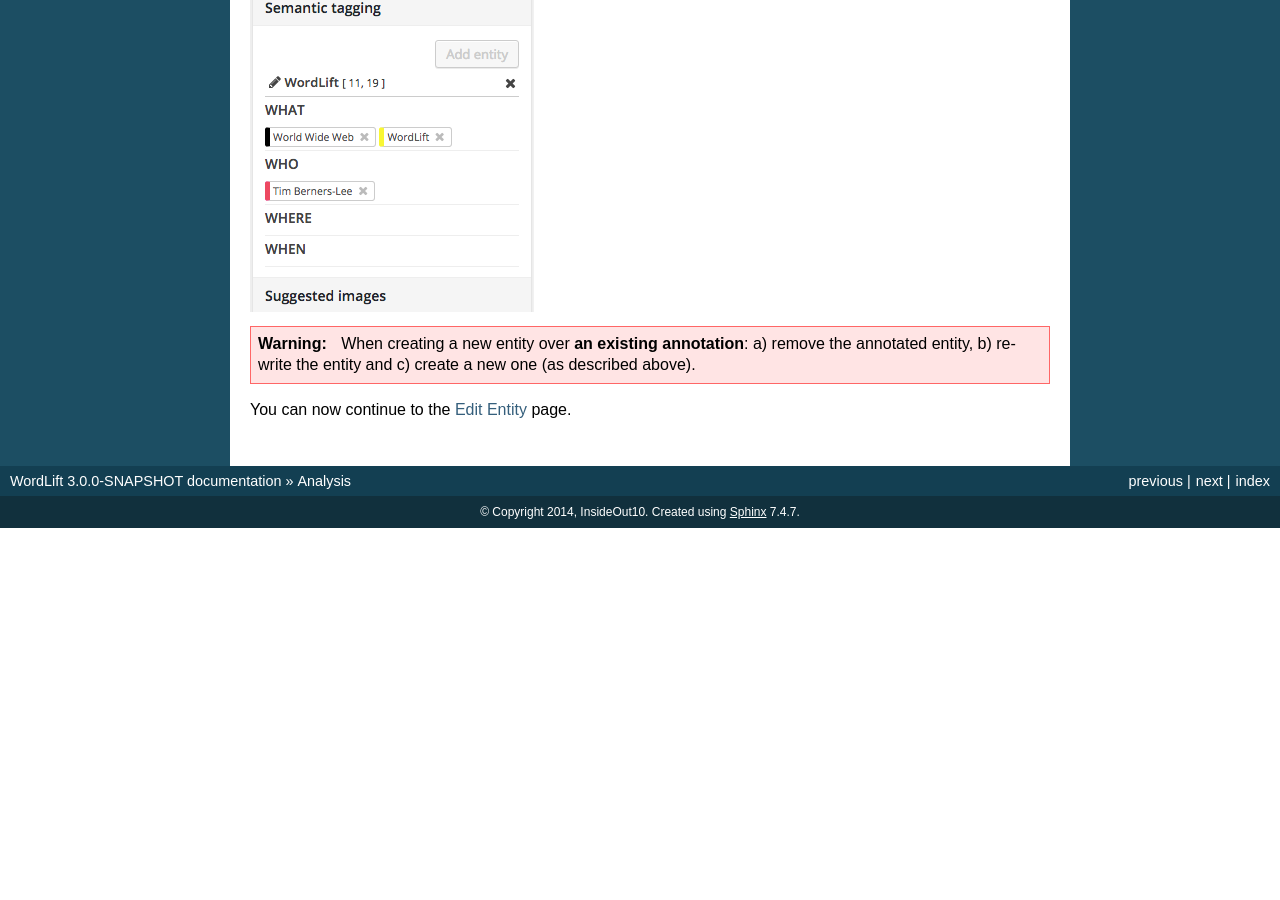
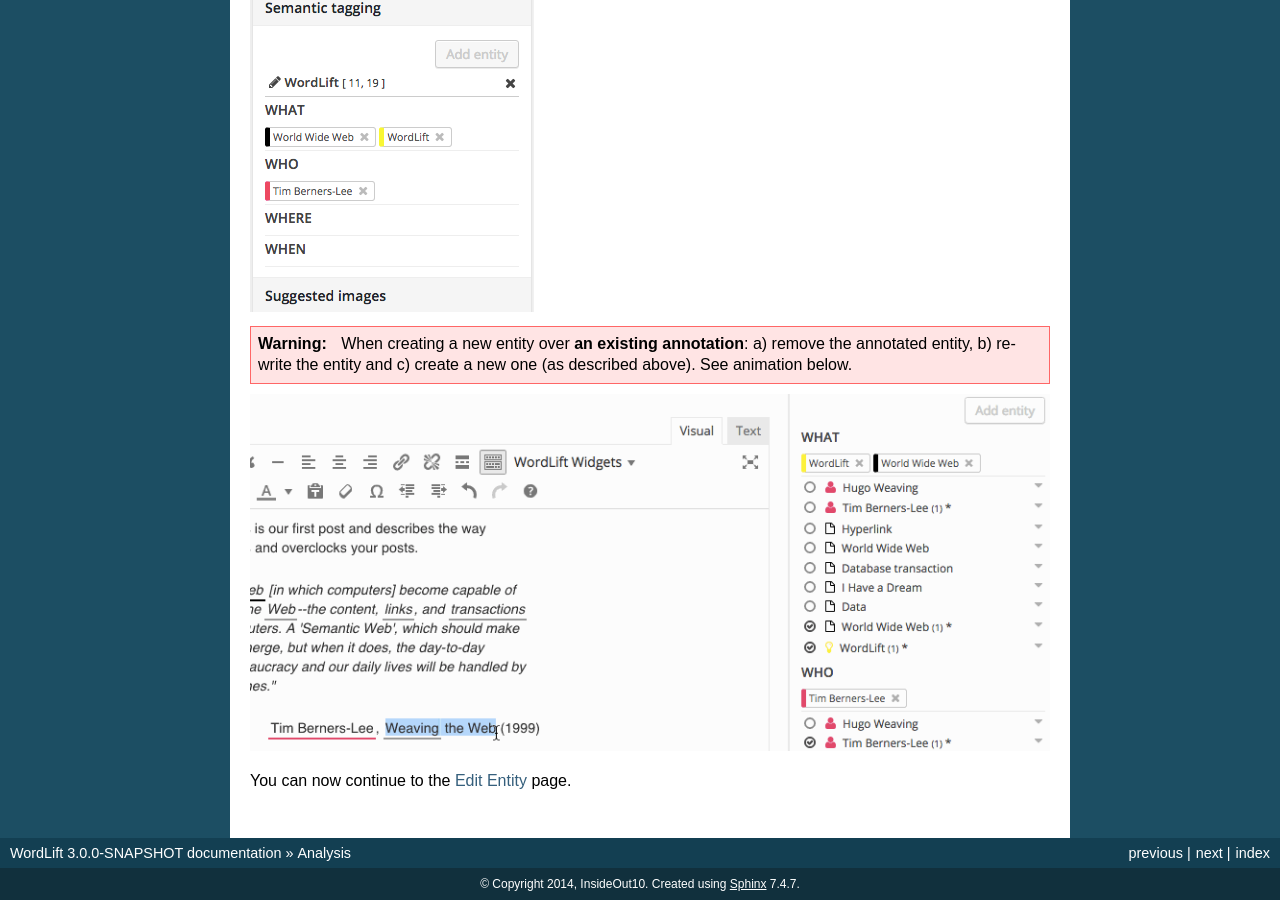
Before and after one commit to insideout10/wordlift-docs, a Sphinx documentation site: the page built from docs/analysis.rst, in a window 1280 px wide and 900 px high, scrolled down 8308 px. Built offline with Sphinx 7.4.7, drawn with Linux system fonts in a browser that asks for light colours; before the commit the page ends 8836 px from its top, so only the background shows below that.

Commit message:
adding an animation for creating a new entity over existing annotation

```diff
--- a/docs/analysis.rst
+++ b/docs/analysis.rst
@@ -178,8 +178,8 @@
 
 .. warning::
 
-    When creating a new entity over **an existing annotation**: a) remove the annotated entity, b) re-write the entity and c) create a new one (as described above).
+    When creating a new entity over **an existing annotation**: a) remove the annotated entity, b) re-write the entity and c) create a new one (as described above). See animation below.
 
-
+.. image:: /images/wl-new-entity-specific-case.gif
 
 You can now continue to the :doc:`edit-entity` page.
```
Also changed, not shown: docs/images/wl-new-entity-specific-case.gif (added).
